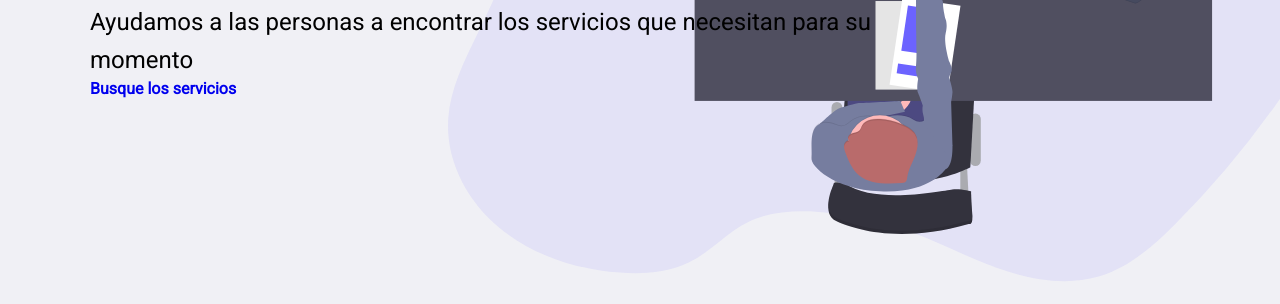
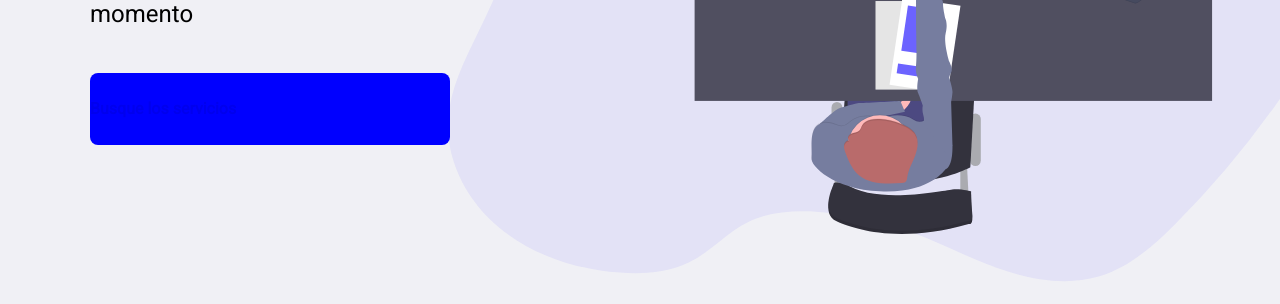
Before and after one commit to FelipeFontouraBr/Emplex, a plain HTML site: page index.html in a window 1280 px wide. Shown: the part 496-800 px from the top of the page. Drawn offline with Linux system fonts and the light colour scheme.

Commit message:
Added style to main 'a'

```diff
--- a/styles/home.css
+++ b/styles/home.css
@@ -51,3 +51,15 @@ header a span {
     line-height: 38px;
     margin-top: 24px;
 }
+
+#page-home main a {
+    width: 100%;
+    max-width: 360px;
+    height: 72px;
+    border-radius: 8px;
+    display: flex;
+    align-items: center;
+    margin-top: 40px;
+    background-color: blue;
+    transition: 400ms;
+}
```
